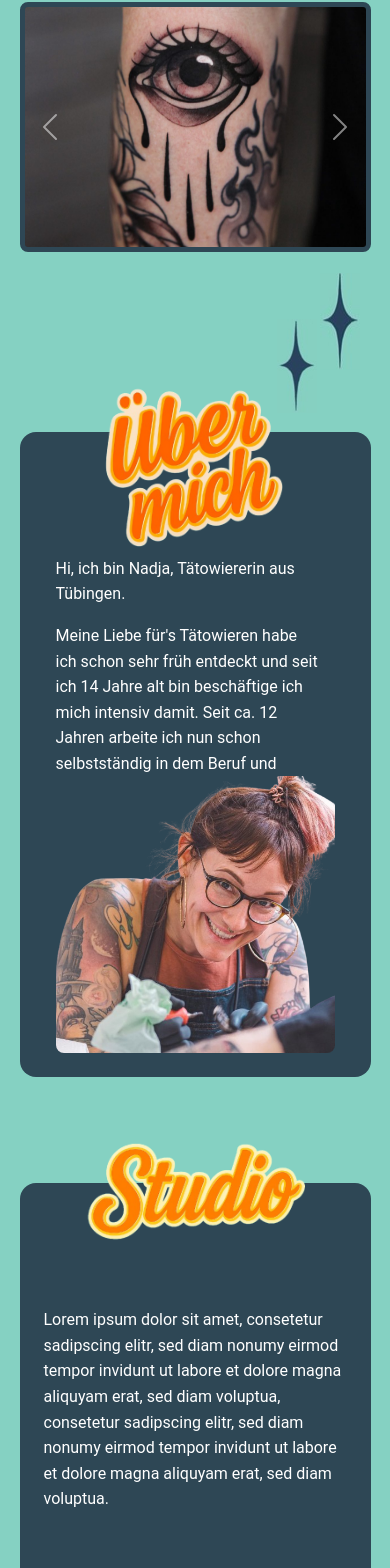
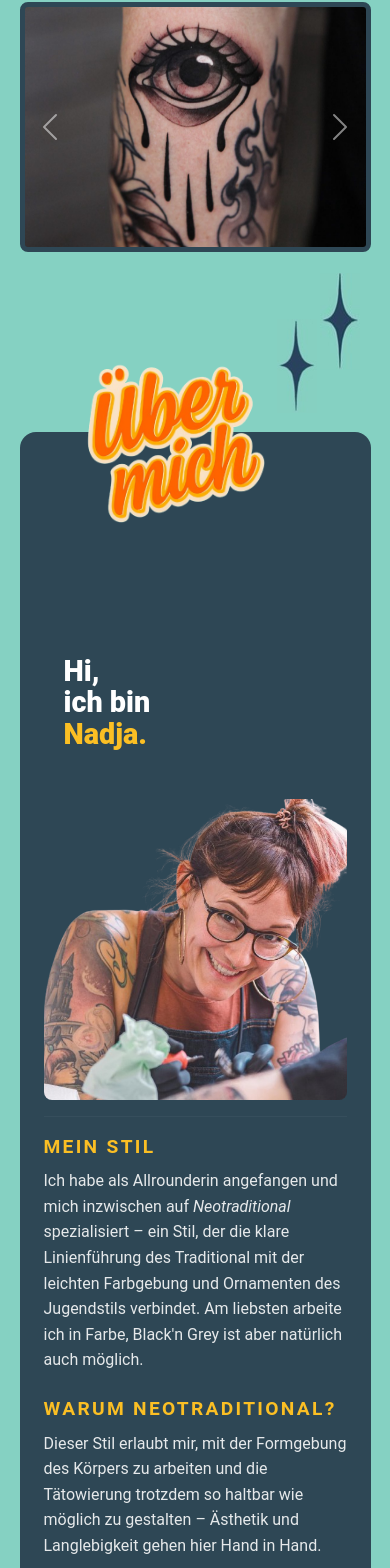
Before and after one commit to maximilianZenke/NadjaMaeTattoo, a React (Create React App) app: page / in a window 390 px wide. Shown: the part 375-1943 px from the top of the page. Built offline with nearby package versions, Linux system fonts and the light colour scheme.

Commit message:
improve component styling

```diff
--- a/src/components/AboutMe/AboutMe.css
+++ b/src/components/AboutMe/AboutMe.css
@@ -18,42 +18,82 @@
 /* Überschrift bleibt wie gehabt */
 .aboutme-heading {
   position: absolute;
-  top: -250px;
-  left: 50%;
+  top: -170px;
+  left: 45%;
   transform: translateX(-50%);
-  height: 400px;
+  height: 450px;
   z-index: 2;
 }
 
-/* Linke Spalte */
+/* ---------- Neu: Hero-Bereich mit Greeting + Foto ---------- */
+
+.aboutme-top {
+  display: grid;
+  grid-template-columns: 1fr 1fr;
+  gap: 2rem;
+  align-items: center;
+  margin-bottom: 1rem;
+}
+
 .aboutme-text {
   position: relative;
 }
 
-/* 🔹 Scrollbarer Textcontainer */
-.aboutme-text-content {
-  margin-top: 10rem;
-  max-height: 320px;            /* bestimmt die sichtbare Höhe */
-  overflow-y: auto;             /* Scrollbar */
-  padding-right: 1rem;
-  font-size: 1.5rem;
-  line-height: 1.6;
+.aboutme-greeting {
+  font-size: 5.2rem;
+  font-weight: 800;
+  line-height: 1.1;
+  color: white;
+  padding-top: 200px;
+  padding-left: 20px;
 }
 
-/* Optional: schönere Scrollbar (WebKit) */
-.aboutme-text-content::-webkit-scrollbar {
-  width: 6px;
-}
-
-.aboutme-text-content::-webkit-scrollbar-thumb {
-  background-color: rgba(255, 255, 255, 0.4);
-  border-radius: 10px;
+.aboutme-greeting span {
+  color: #fbbf24;
 }
 
 .aboutme-img {
   max-width: 100%;
   height: auto;
   border-radius: 0.5rem;
+}
+
+/* ---------- Neu: Trennlinie ---------- */
+
+.aboutme-divider {
+  border: none;
+  border-top: 1px solid rgba(255, 255, 255, 0.15);
+  margin: 0 0 1rem;
+}
+
+/* ---------- Neu: Zweispaltige Textblöcke ---------- */
+
+.aboutme-columns {
+  column-count: 2;
+  column-gap: 2.5rem;
+  column-rule: 1px solid rgba(255, 255, 255, 0.15);
+}
+
+.aboutme-block {
+  break-inside: avoid;
+  margin-bottom: 1.4rem;
+}
+
+.aboutme-block-title {
+  display: block;
+  font-size: 1.2rem;
+  font-weight: 700;
+  letter-spacing: 0.12em;
+  text-transform: uppercase;
+  color: #fbbf24;
+  margin-bottom: 0.4rem;
+}
+
+.aboutme-block p {
+  margin: 0;
+  font-size: 1.4rem;
+  line-height: 1.6;
+  opacity: 0.88;
 }
 
 /* ---------- Responsive ---------- */
@@ -64,17 +104,30 @@
     height: 300px;
   }
 
-  .aboutme-text-content {
+  .aboutme-greeting {
+    font-size: 2.4rem;
+  }
+
+  .aboutme-block p {
     font-size: 1.1rem;
-    max-height: 260px;
   }
 }
 
 @media (max-width: 767px) {
-  .aboutme-text-content {
-    margin-top: 130px;
+  .aboutme-top {
+    grid-template-columns: 1fr;
+  }
+
+  .aboutme-columns {
+    column-count: 1;
+  }
+
+  .aboutme-greeting {
+    font-size: 2rem;
+  }
+
+  .aboutme-block p {
     font-size: 1rem;
-    max-height: 240px;
   }
 }
 
@@ -84,10 +137,8 @@
     height: 220px;
   }
 
-  .aboutme-text-content {
-    margin-top: 100px;
-    font-size: 1rem;
-    max-height: 220px;
+  .aboutme-greeting {
+    font-size: 1.8rem;
   }
 
   .aboutme-container {
--- a/src/components/AboutMe/AboutMe.jsx
+++ b/src/components/AboutMe/AboutMe.jsx
@@ -8,8 +8,8 @@ export default function AboutMe() {
         <>
             <div id="about" />
             <div className="aboutme-wrapper">
-        <div className="aboutme-container row align-items-center">
-          <div className="col-md-6 aboutme-text">
+                <div className="aboutme-container">
+
                     <img
                         src={ueberMich}
                         alt="Über mich"
@@ -17,50 +17,16 @@ export default function AboutMe() {
                         loading="lazy"
                     />
 
-            <div className="aboutme-text-content">
-              <p>
-                Hi, ich bin Nadja, Tätowiererin aus Tübingen.
-              </p>
-
-              <p>
-                Meine Liebe für's Tätowieren habe ich schon sehr früh entdeckt
-                und seit ich 14 Jahre alt bin beschäftige ich mich intensiv damit.
-                Seit ca. 12 Jahren arbeite ich nun schon selbstständig in dem
-                Beruf und versuche mich stetig weiterzuentwickeln und meinen Stil
-                zu verfeinern.
-              </p>
-
-              <p>
-                Ich habe als Allrounderin angefangen, mich inzwischen aber vor
-                allem auf „Neotraditional“ spezialisiert. Dieser Stil vereint die
-                klare Linienführung des Traditional mit der leichten Farbgebung
-                und Ornamenten des Jugendstils. Das erlaubt mir, mit der
-                Formgebung des Körpers zu arbeiten, die Tätowierung aber trotzdem
-                so haltbar wie möglich zu machen.
-              </p>
-
-              <p>
-                Am liebsten arbeite ich in Farbe, Black'n Grey ist aber natürlich
-                auch immer möglich.
-              </p>
-
-              <p>
-                Mein anderer Schwerpunkt liegt beim Covern von alten
-                Tätowierungen und Narben. Ich habe in den letzten Jahren in
-                diesen Bereichen viel Erfahrung gesammelt und bin davon
-                überzeugt, dass es immer eine Möglichkeit gibt, alte
-                Tätowierungen oder Narben abzudecken oder zu verschönern.
-              </p>
-
-              <p>
-                Wenn Ihr unsicher seid, was überhaupt möglich ist oder Euch eine
-                konkrete Idee fehlt, können wir gerne ein unverbindliches
-                Beratungsgespräch vereinbaren.
+                    <div className="aboutme-top">
+                        <div className="aboutme-text">
+                            <p className="aboutme-greeting">
+                                Hi,<br />
+                                ich bin<br />
+                                <span>Nadja.</span>
                             </p>
                         </div>
-          </div>
 
-          <div className="col-md-6 text-center">
+                        <div className="text-center">
                             <img
                                 src={frau}
                                 alt="Tattoo Künstlerin"
@@ -69,6 +35,52 @@ export default function AboutMe() {
                             />
                         </div>
                     </div>
+
+                    <hr className="aboutme-divider" />
+
+                    <div className="aboutme-columns">
+
+                        <div className="aboutme-block">
+                            <span className="aboutme-block-title">Mein Stil</span>
+                            <p>
+                                Ich habe als Allrounderin angefangen und mich inzwischen auf{" "}
+                                <em>Neotraditional</em> spezialisiert – ein Stil, der die klare
+                                Linienführung des Traditional mit der leichten Farbgebung und
+                                Ornamenten des Jugendstils verbindet. Am liebsten arbeite ich in
+                                Farbe, Black'n Grey ist aber natürlich auch möglich.
+                            </p>
+                        </div>
+
+                        <div className="aboutme-block">
+                            <span className="aboutme-block-title">Warum Neotraditional?</span>
+                            <p>
+                                Dieser Stil erlaubt mir, mit der Formgebung des Körpers zu arbeiten
+                                und die Tätowierung trotzdem so haltbar wie möglich zu gestalten –
+                                Ästhetik und Langlebigkeit gehen hier Hand in Hand.
+                            </p>
+                        </div>
+
+                        <div className="aboutme-block">
+                            <span className="aboutme-block-title">Cover-Ups & Narben</span>
+                            <p>
+                                Mein zweiter Schwerpunkt liegt beim Überarbeiten alter Tätowierungen
+                                und beim Abdecken von Narben. Ich habe in diesen Bereichen viel
+                                Erfahrung gesammelt und bin überzeugt: Es gibt immer eine Möglichkeit,
+                                etwas zu verschönern.
+                            </p>
+                        </div>
+
+                        <div className="aboutme-block">
+                            <span className="aboutme-block-title">Unverbindliche Beratung</span>
+                            <p>
+                                Ihr seid unsicher, was möglich ist, oder habt noch keine konkrete
+                                Idee? Meldet euch gerne – wir finden gemeinsam heraus, was zu euch
+                                passt.
+                            </p>
+                        </div>
+
+                    </div>
+                </div>
             </div>
         </>
     );
--- a/src/components/Studio/Studio.css
+++ b/src/components/Studio/Studio.css
@@ -1,11 +1,9 @@
-/* Wrapper für Abstand nach außen */
 .studio-wrapper {
   display: flex;
   justify-content: center;
   margin: 3rem 0;
 }
 
-/* Hauptcontainer */
 .studio-container {
   display: flex;
   width: 90%;
@@ -14,13 +12,12 @@
   border-radius: 1rem;
 }
 
-/* Linke Spalte */
 .studio-text-col {
   flex: 1;
-  padding: 2rem;
+  padding: 2rem 2rem 2rem 5rem;
   display: flex;
   flex-direction: column;
-  justify-content: center;
+  justify-content: flex-start;
   color: white;
   position: relative;
 }
@@ -35,30 +32,36 @@
   pointer-events: none;
 }
 
-.studio-text-col p {
-  margin-top: 10rem;
-  font-size: 1.5rem;
-  line-height: 1.6;
-  text-align: left;
-  padding-right: 110px;
-}
-
-.studio-img {
-    border-radius: 0 1rem 1rem 0;
-}
-
-/* Rechte Spalte */
 .studio-image-col {
   flex: 1;
-  padding: 0; /* Bild bis zum Rand */
+  padding: 0;
 }
 
 .studio-img {
   width: 100%;
   height: 100%;
   display: block;
-  object-fit: cover; /* füllt die rechte Hälfte komplett */
-  border-radius: 0 1rem 1rem 0;
+  object-fit: cover;
+  border-radius: 1rem 0 0 1rem;
+}
+
+.studio-body {
+  font-size: 1.4rem;
+  line-height: 1.65;
+  opacity: 0.88;
+  padding-right: 110px;
+  margin-top: 10rem;
+}
+
+.studio-intro-name {
+  color: #fbbf24;
+  font-weight: 700;
+}
+
+.studio-highlight {
+  color: #fbbf24;
+  font-style: italic;
+  font-weight: 600;
 }
 
 @media (max-width: 960px) {
@@ -67,7 +70,7 @@
     height: 300px;
   }
 
-  .studio-text-col p {
+  .studio-body {
     font-size: 1.1rem;
     padding-right: 0;
   }
@@ -97,7 +100,7 @@
     height: 220px;
   }
 
-  .studio-text-col p {
+  .studio-body {
     margin-top: 100px;
     font-size: 1rem;
   }
--- a/src/components/Studio/Studio.jsx
+++ b/src/components/Studio/Studio.jsx
@@ -9,18 +9,17 @@ export default function Studio() {
       <div id="studio" />
       <div className="studio-wrapper">
         <div className="studio-container">
+          <div className="studio-image-col">
+            <img src={studio} alt="Studio Villa bunter Hund" className="studio-img" loading="lazy" />
+          </div>
           <div className="studio-text-col">
-            <img src={studioText} alt="Über mich" className="studio-heading" loading="lazy"/>
-            <p>
-              Lorem ipsum dolor sit amet, consetetur sadipscing elitr, sed diam
-              nonumy eirmod tempor invidunt ut labore et dolore magna aliquyam
-              erat, sed diam voluptua, consetetur sadipscing elitr, sed diam
-              nonumy eirmod tempor invidunt ut labore et dolore magna aliquyam
-              erat, sed diam voluptua.
+            <img src={studioText} alt="Studio" className="studio-heading" loading="lazy" />
+            <p className="studio-body">
+              Zusammen mit zwei Kolleg*innen bin ich Hauptverantwortliche im Tattoo Kollektiv <span className="studio-intro-name">Villa bunter Hund, </span>
+              ein Ort für gemeinschaftliches, kreatives Arbeiten in gemütlicher Atmosphäre, ein bisschen versteckt in Tübingen-Lustnau. Nur auf Termin geöffnet, aber jeden ersten Samstag im Monat heißen wir euch bei{" "}
+              <span className="studio-highlight">Tats'n Tea</span>{" "}
+              willkommen: vorbeischauen, kennenlernen, beraten oder tätowieren lassen.
             </p>
-          </div>
-          <div className="studio-image-col">
-            <img src={studio} alt="Tattoo Künstlerin" className="studio-img" loading="lazy"/>
           </div>
         </div>
       </div>
```
Also changed, not shown: src/components/Divider/Divider.css (+43 -0 lines). Lines whose indentation alone changed are shown as unchanged.
